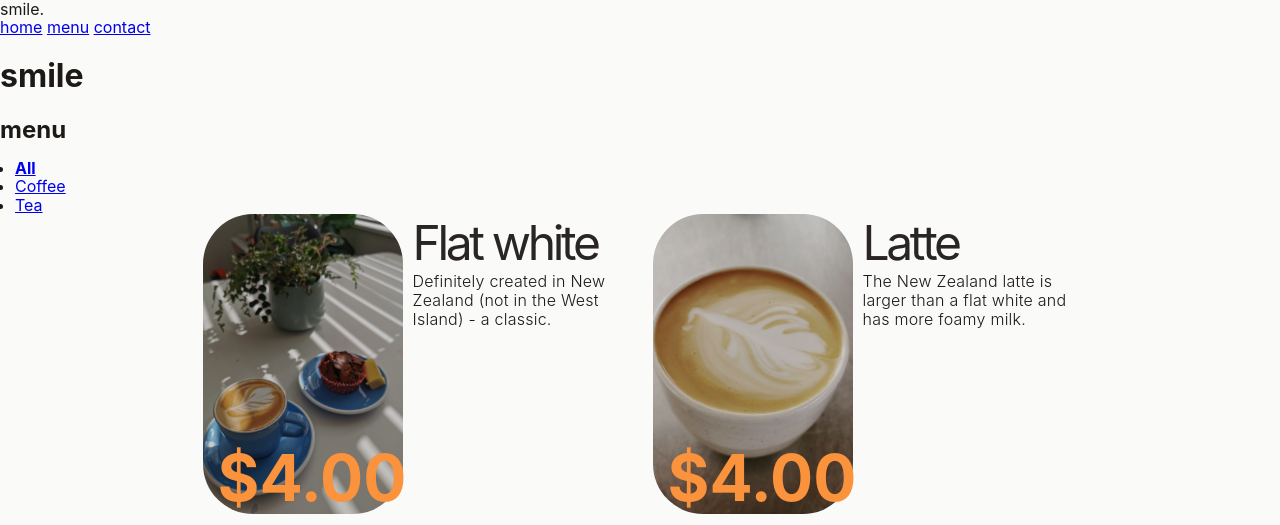
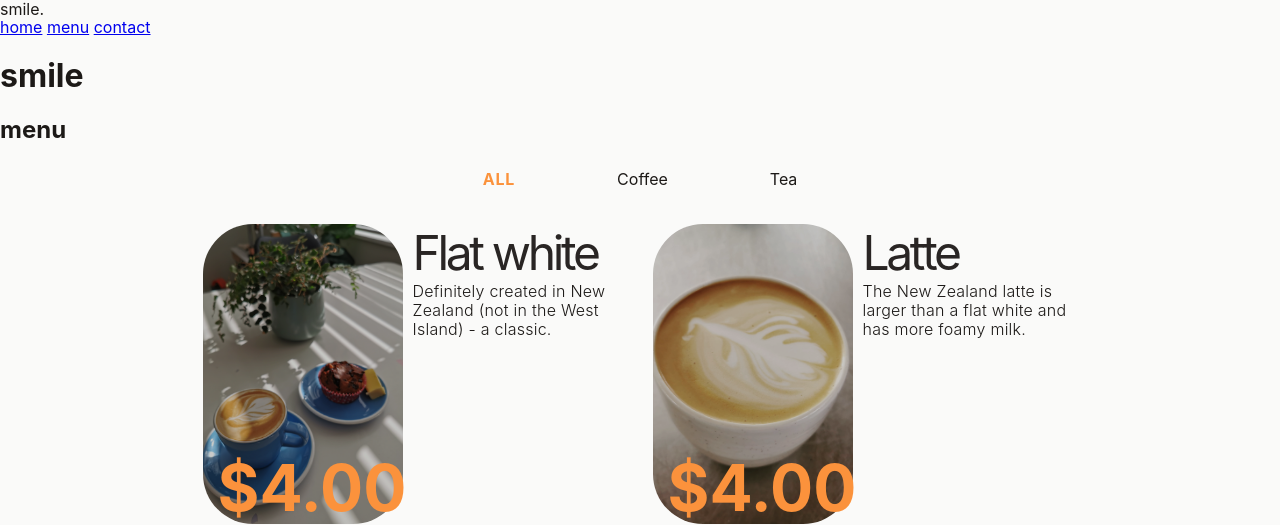
Before and after one commit to zadeviggers/13DTS, a Flask app: page /menu in a window 1280 px wide. Shown: the top 525 px of the page. Run offline with Flask 2, Linux system fonts and the light colour scheme; data comes from the database, SQL or seed files in the repository.

Commit message:
Make category selector nicer

```diff
--- a/cafe-thingy/static/smile.css
+++ b/cafe-thingy/static/smile.css
@@ -108,12 +108,14 @@ main {
 
   .product {
     height: auto;
+    width: auto;
     flex-direction: column;
   }
 
   .product-image {
     aspect-ratio: 3/2;
     width: 100%;
+    height: auto;
     border-radius: 25px;
 
     /* Dark overlay */
@@ -149,6 +151,41 @@ main {
   }
 }
 
-[data-current-category="yes"] {
+.category-list {
+  display: flex;
+  flex-wrap: wrap;
+  justify-content: center;
+  gap: 50px;
+  list-style-type: none;
+  width: 100%;
+  margin-bottom: 25px;
+}
+
+.category-list a {
+  display: block;
+
+  padding: 10px;
+  padding-left: 25px;
+  padding-right: 25px;
+
+  border: 1px solid transparent;
+  border-radius: 15px;
+
+  text-decoration: none;
+  color: var(--text);
+}
+
+.category-list [data-current-category="yes"] a {
   font-weight: bold;
+  color: var(--accent);
+  letter-spacing: 0.05em;
+  text-transform: uppercase;
 }
+
+.category-list a:hover {
+  border-color: var(--text-light);
+}
+
+.category-list [data-current-category="yes"] a:hover {
+  border-color: var(--accent);
+}
--- a/cafe-thingy/templates/menu.jinja
+++ b/cafe-thingy/templates/menu.jinja
@@ -5,14 +5,12 @@
 {% endblock  pageheading %}
 {% block main %}
     <ul class="category-list">
-        <li>
-            <a href="/menu"
-               data-current-category="{{ 'yes' if current_category_id == None else 'no' }}">All</a>
+        <li data-current-category="{{ 'yes' if current_category_id == None else 'no' }}">
+            <a href="/menu">All</a>
         </li>
         {% for category in categories %}
-            <li>
-                <a href="/menu/{{ category.id }}"
-                   data-current-category="{{ 'yes' if category.id|string == current_category_id else 'no' }}">{{ category.name }}</a>
+            <li data-current-category="{{ 'yes' if category.id|string == current_category_id else 'no' }}">
+                <a href="/menu/{{ category.id }}">{{ category.name }}</a>
             </li>
         {% endfor %}
     </ul>
```
